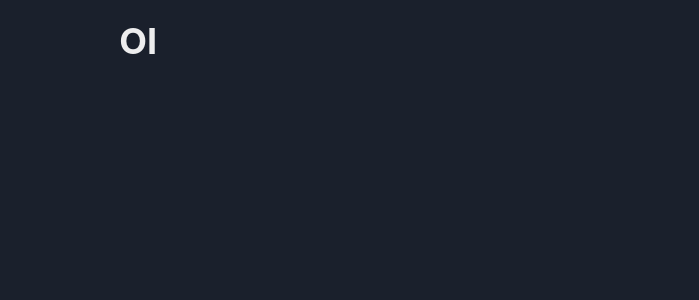
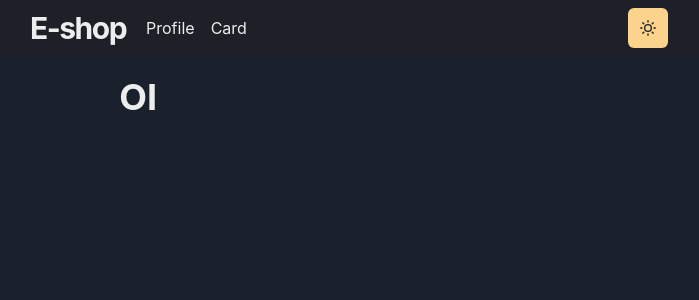
Before and after one commit to PedroVictor022/E-shop, a Next.js app: page / in a window 1280 px wide. Shown: the top 300 px of the page, without its empty margins (234-933 px from the left). Built offline with nearby package versions, Linux system fonts and the light colour scheme.

Commit message:
toggle theme button | header bug screen

```diff
--- /dev/null
+++ b/components/ButtonTheme.js
@@ -0,0 +1,26 @@
+import { IconButton, useColorMode, useColorModeValue } from "@chakra-ui/react"
+import { AnimatePresence, motion } from "framer-motion";
+import { SunIcon, MoonIcon } from "@chakra-ui/icons";
+
+const ThemeToggleButton = () => {
+   const { toggleColorMode } = useColorMode();
+   return (
+      <AnimatePresence
+         exitBeforeEnter initial={false}
+      >
+         <motion.div
+            style={{ display: 'inline-block' }}
+            key={useColorModeValue('light', 'dark')}
+         >
+            <IconButton
+               aria-label="Toggle theme"
+               colorScheme={useColorModeValue('red', 'orange')}
+               icon={useColorModeValue(<MoonIcon/>, <SunIcon/>)}
+               onClick={toggleColorMode}
+            />
+         </motion.div>
+      </AnimatePresence>
+   )
+};
+
+export default ThemeToggleButton;
--- a/components/Layout.js
+++ b/components/Layout.js
@@ -1,7 +1,8 @@
 import { Box, Container } from "@chakra-ui/layout";
 import Head from "next/head";
+import { Navbar } from "./Navigation/Navbar";
 
-const Main = ({ children }) => {
+const Main = ({ children, router }) => {
   return (
     <Box as="main" pb={8}>
       <Head>
@@ -10,6 +11,9 @@ const Main = ({ children }) => {
         <meta name="viewport" content="width=device-width, initial-scale=1.0" />
         <title>Pedro Victor - Homepage</title>
       </Head>
+
+      <Navbar />
+
       <Container maxW='container.md' pt={5}>
          { children }
       </Container>
--- /dev/null
+++ b/components/Navigation/LinkItem.js
@@ -0,0 +1,11 @@
+import NextLink from 'next/link';
+
+const NavLink = ({ children, href, ...props }) => {
+   return (
+      <NextLink href={href} {...props}>
+         { children }
+      </NextLink>
+   )
+}
+
+export default NavLink;
--- /dev/null
+++ b/components/Navigation/Navbar.js
@@ -0,0 +1,90 @@
+import { HamburgerIcon } from "@chakra-ui/icons";
+import {
+  Box,
+  Container,
+  Flex,
+  Heading,
+  IconButton,
+  Menu,
+  MenuButton,
+  MenuList,
+  Stack,
+  useColorModeValue,
+} from "@chakra-ui/react";
+import ThemeToggleButton from "../ButtonTheme";
+import NavLink from "./LinkItem";
+
+export const Navbar = (props) => {
+  const path = props;
+  return (
+    <Box
+      position='relative'
+      as="nav"
+      w="100%"
+      bg={useColorModeValue("red.400", "#20202380")}
+      style={{ backdropFilter: "blur10px" }}
+      zIndex={1}
+      {...props}
+    >
+      <Container
+        display="flex"
+        p={2}
+        maxW="container.md"
+        wrap="wrap"
+        align="center"
+        justifyContent="space-between"
+      >
+        <Flex align="center" mr={5}>
+          <Heading as="h1" size="lg" letterSpacing={"tighter"}>
+            <NavLink path={path} href="/">
+              E-shop
+            </NavLink>
+          </Heading>
+        </Flex>
+        <Stack
+          direction={{ base: "column", md: "row" }}
+          display={{ base: "none", md: "flex" }}
+          align={{ base: "none", md: "center" }}
+
+          flexGrow={1}
+          mt={{ base: 4, md: 0 }}
+          gap="1rem"
+        >
+          <NavLink href="/profile" path={path}>
+            Profile
+          </NavLink>
+          <NavLink href="/Cart" path={path}>
+            Card
+          </NavLink>
+        </Stack>
+
+        <Box flex={1} align="rigth">
+          <ThemeToggleButton />
+          <Box ml={2} display={{ base: "inline-block", md: "none" }}>
+            <Menu>
+              <MenuButton
+                as={IconButton}
+                icon={<HamburgerIcon />}
+                variant="outline"
+                aria-label="options"
+              />
+              <MenuList>
+               <NavLink
+                  href='/profile'
+                  passHref
+               >
+                  Profile
+               </NavLink>
+               <NavLink
+                  href='/card'
+               >
+                  Cart
+               </NavLink>
+              </MenuList>
+            </Menu>
+          </Box>
+        </Box>
+      </Container>
+    </Box>
+  );
+};
--- a/libs/theme.js
+++ b/libs/theme.js
@@ -5,7 +5,7 @@ const styles = {
    global: props => ({
       body: {
          bg: mode('#222', '#fefefe')(props),
-         color: mode('#fefefe', '#222')(props)
+         color: mode('#fefefe', '#222')(props),
       }
    })
 }
--- a/package.json
+++ b/package.json
@@ -9,6 +9,7 @@
     "lint": "next lint"
   },
   "dependencies": {
+    "@chakra-ui/icons": "^2.0.12",
     "@chakra-ui/react": "^2.3.7",
     "@emotion/react": "^11.10.5",
     "@emotion/styled": "^11.10.5",
```
Also changed, not shown: 1 other file (tests, documents, lock files or other folders).
